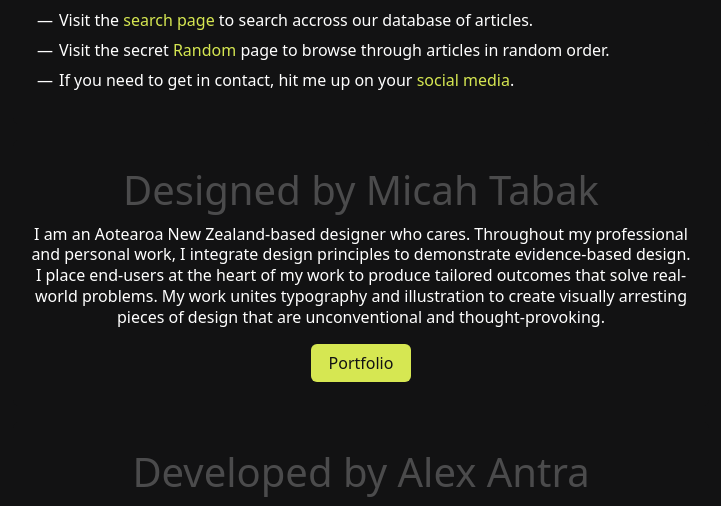
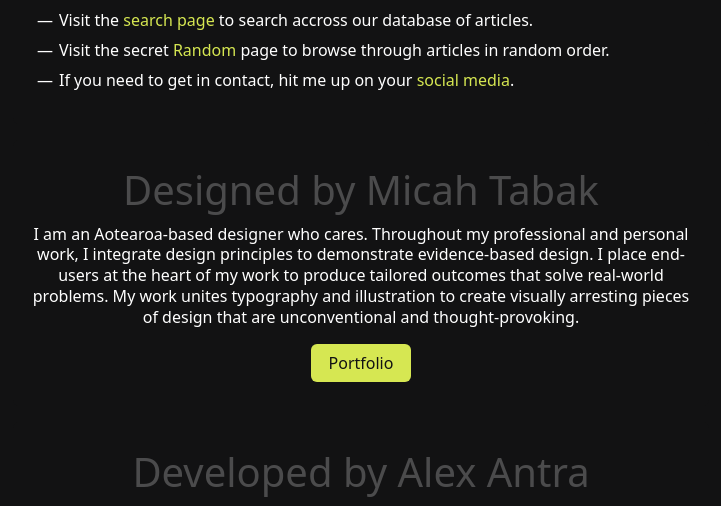
Before and after one commit to ronsoak/reconnect, a Django app: template website/templates/about.html in a window 1280 px wide. Shown: the part 839-1345 px from the top of the page, without its empty margins (279-1000 px from the left). Run offline with Django 3.2, Linux system fonts and the light colour scheme; the template is opened without the code that fills it, so the values that code supplies are empty; some libraries are stand-ins or nearby versions.

Commit message:
fixed typo

```diff
--- a/website/templates/about.html
+++ b/website/templates/about.html
@@ -36,7 +36,7 @@
     <div class="card my-3 p-2 BG_PrimDark B_none">
         <p class="text-center TC_Grey fs-1 fw-light pt-3 mb-2">Designed by Micah Tabak</p>
         <p class="TC_White px-2 text-center">
-            I am an Aotearoa New Zealand-based designer who cares. Throughout my professional and personal work, I integrate design principles to demonstrate evidence-based design.
+            I am an Aotearoa-based designer who cares. Throughout my professional and personal work, I integrate design principles to demonstrate evidence-based design.
             I place end-users at the heart of my work to produce tailored outcomes that solve real-world problems.
             My work unites typography and illustration to create visually arresting pieces of design that are unconventional and thought-provoking.
         </p>
```
